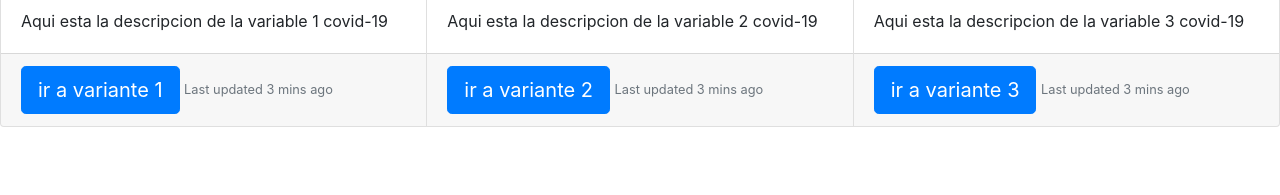
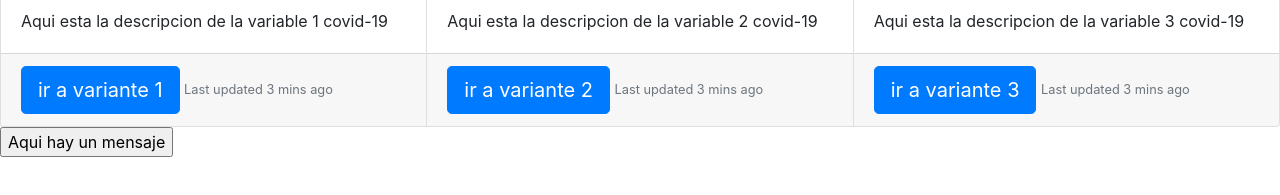
Before and after one commit to YuraDiaz/LenguajesN, a plain HTML site: page index.html in a window 1280 px wide. Shown: the part 479-674 px from the top of the page. Drawn offline with nearby package versions, Linux system fonts and the light colour scheme.

Commit message:
añadiendo los cambios de javascript

```diff
--- a/index.html
+++ b/index.html
@@ -10,6 +10,7 @@
     <script src="https://maxcdn.bootstrapcdn.com/bootstrap/4.0.0/js/bootstrap.min.js"
         integrity="sha384-JZR6Spejh4U02d8jOt6vLEHfe/JQGiRRSQQxSfFWpi1MquVdAyjUar5+76PVCmYl"
         crossorigin="anonymous"></script>
+    <script src="js/js.js"></script>
     <title>Mi Primera Pagina Web</title>
 </head>
 
@@ -84,6 +85,8 @@
 
 
     <!-- Aqui finaliza cards-->
+    <input type="button" onclick="hola()" value="Aqui hay un mensaje">
+
 </body>
 
 </html>
--- a/js/js.js
+++ b/js/js.js
@@ -0,0 +1,3 @@
+function hola() {
+    alert("esta es mi primera pagina web");
+}
```
